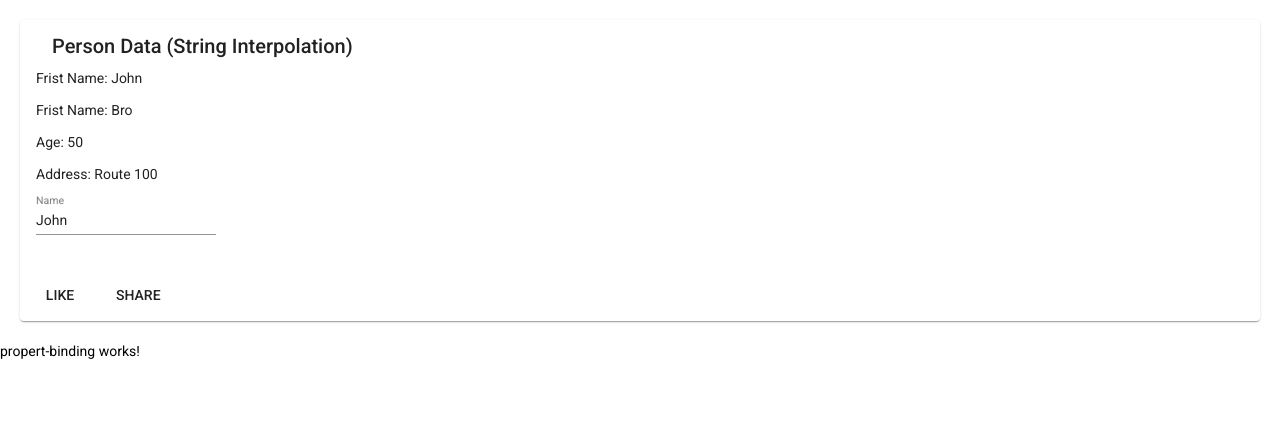
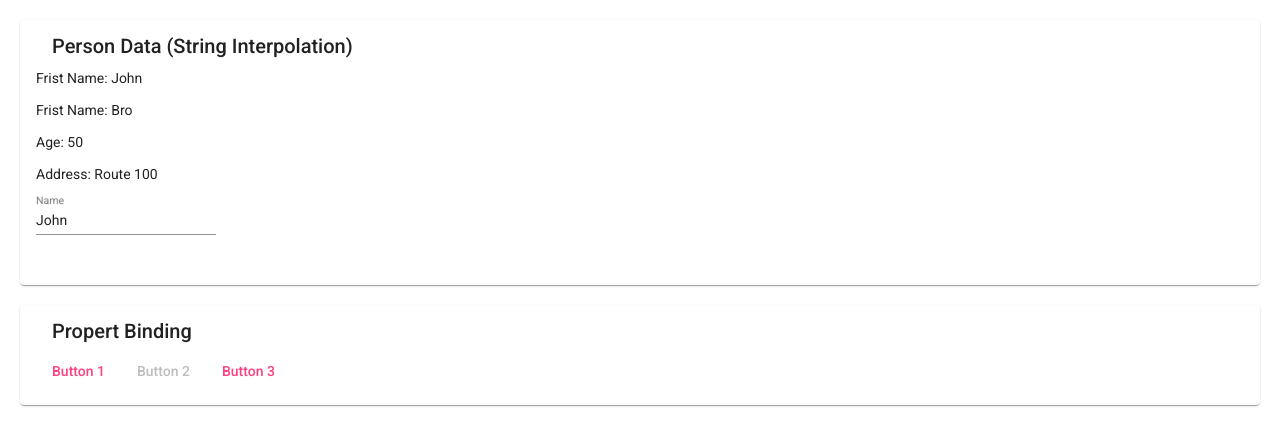
Before and after one commit to gilvan2/Angular-in-my-life, an Angular app: page / in a window 1280 px wide. Shown: the top 446 px of the page. Built offline with nearby package versions, Linux system fonts and the light colour scheme.

Commit message:
criaçao do component ProprtBinding

```diff
--- a/src/app/propert-binding/propert-binding.component.css
+++ b/src/app/propert-binding/propert-binding.component.css
@@ -0,0 +1,3 @@
+.myCard{
+    margin: 20px;
+}
--- a/src/app/propert-binding/propert-binding.component.html
+++ b/src/app/propert-binding/propert-binding.component.html
@@ -1 +1,10 @@
-<p>propert-binding works!</p>
+<mat-card class="myCard">
+    <mat-card-header>
+        <mat-card-title>Propert Binding</mat-card-title>
+    </mat-card-header>
+    <mat-card-content>
+        <button mat-button [color] = "color">Button 1</button>
+        <button mat-button [disabled] = "btnDisabled">Button 2</button>
+        <button mat-button [color] = "colors[idx]">Button 3</button>
+    </mat-card-content>
+</mat-card>
--- a/src/app/propert-binding/propert-binding.component.ts
+++ b/src/app/propert-binding/propert-binding.component.ts
@@ -9,7 +9,19 @@ export class PropertBindingComponent implements OnInit {
 
   constructor() { }
 
+  color = "accent";
+
+  btnDisabled = true;
+
+  colors = ["","primary","accent","warn",];
+
+  idx = 0;
+
   ngOnInit(): void {
+
+    setInterval(()=>{
+      this.idx = ( ++ this.idx ) % this.colors.length;
+    },500)
   }
 
 }
--- a/src/app/string-interpolation/string-interpolation.component.html
+++ b/src/app/string-interpolation/string-interpolation.component.html
@@ -15,7 +15,5 @@
           </form>
     </mat-card-content>
     <mat-card-actions>
-      <button mat-button>LIKE</button>
-      <button mat-button>SHARE</button>
     </mat-card-actions>
   </mat-card>
```
